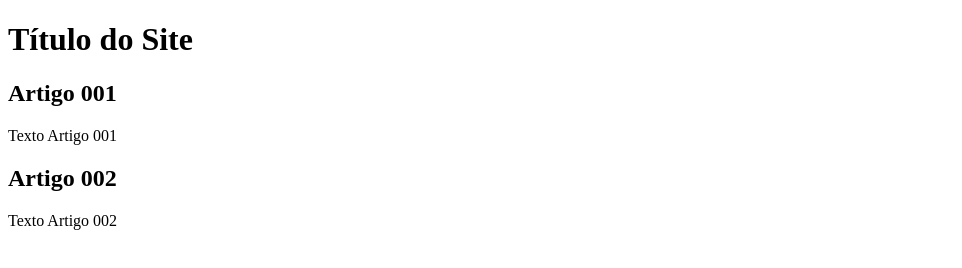
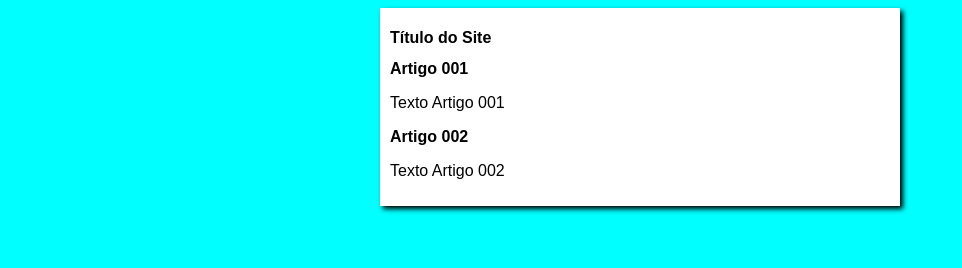
Before and after one commit to Ivan-Snts/projeto-site, a plain HTML site: page index.html in a window 1280 px wide. Shown: the whole page, without its empty margins (0-962 px from the left). Drawn offline with Linux system fonts and the light colour scheme.

Commit message:
Inicio Design

```diff
--- /dev/null
+++ b/Estilos/style.css
@@ -0,0 +1,17 @@
+* {
+    font-family: Arial, Helvetica, sans-serif;
+    font-size: 16px;
+}
+
+body{
+    background-color: aqua;
+
+}
+
+main{
+    background-color: white;
+    width: 500px;
+    margin: auto;
+    padding: 10px;
+    box-shadow: 3px 3px 5px black;
+}
--- a/index.html
+++ b/index.html
@@ -4,6 +4,7 @@
     <meta charset="UTF-8">
     <meta name="viewport" content="width=device-width, initial-scale=1.0">
     <title> Título do Site</title>
+    <link rel="stylesheet" href="Estilos/style.css">
 </head>
 <body>
     <main>
```
